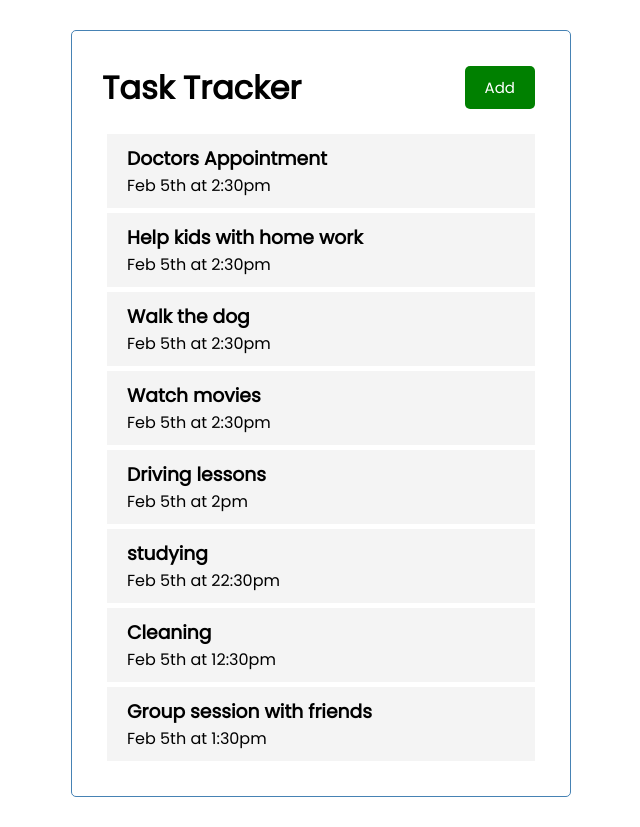
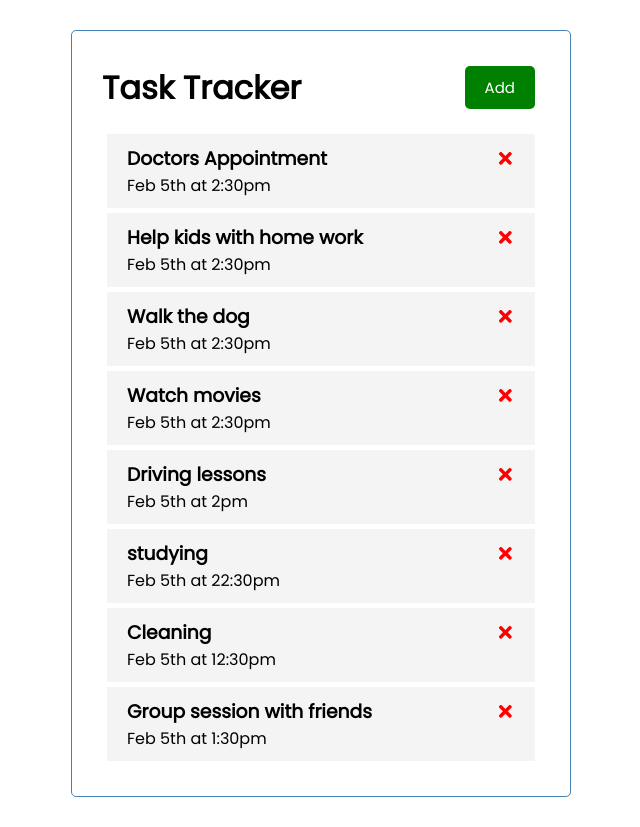
Before and after one commit to twiceTheProgrammer/task-tracker, a React (Create React App) app: page / in a window 1280 px wide. Shown: the whole page, without its empty margins (319-959 px from the left). Built offline with nearby package versions, Linux system fonts and the light colour scheme.

Commit message:
+ 'x' icons on Task Component

```diff
--- a/package.json
+++ b/package.json
@@ -8,6 +8,7 @@
     "@testing-library/user-event": "^13.5.0",
     "react": "^18.2.0",
     "react-dom": "^18.2.0",
+    "react-icons": "^4.4.0",
     "react-scripts": "5.0.1",
     "web-vitals": "^2.1.4"
   },
--- a/src/components/Task.js
+++ b/src/components/Task.js
@@ -1,8 +1,9 @@
+import { FaTimes } from 'react-icons/fa'
 
 const Task = ({id, text, day}) => {
     return (
         <div className="task">
-            <h3 key={id}>{text}</h3>
+            <h3 key={id}>{text} <FaTimes style={{color: 'red' , cursor: 'pointer'}} /> </h3>
             <p>{ day }</p>
         </div>
     )
```
Also changed, not shown: 1 other file (tests, documents, lock files or other folders).
